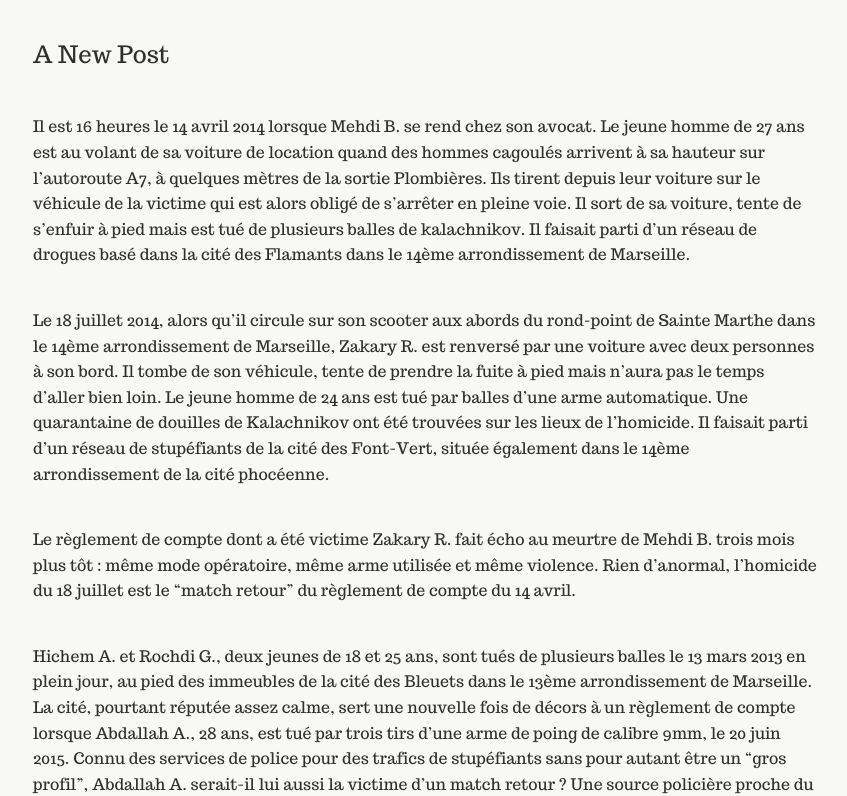
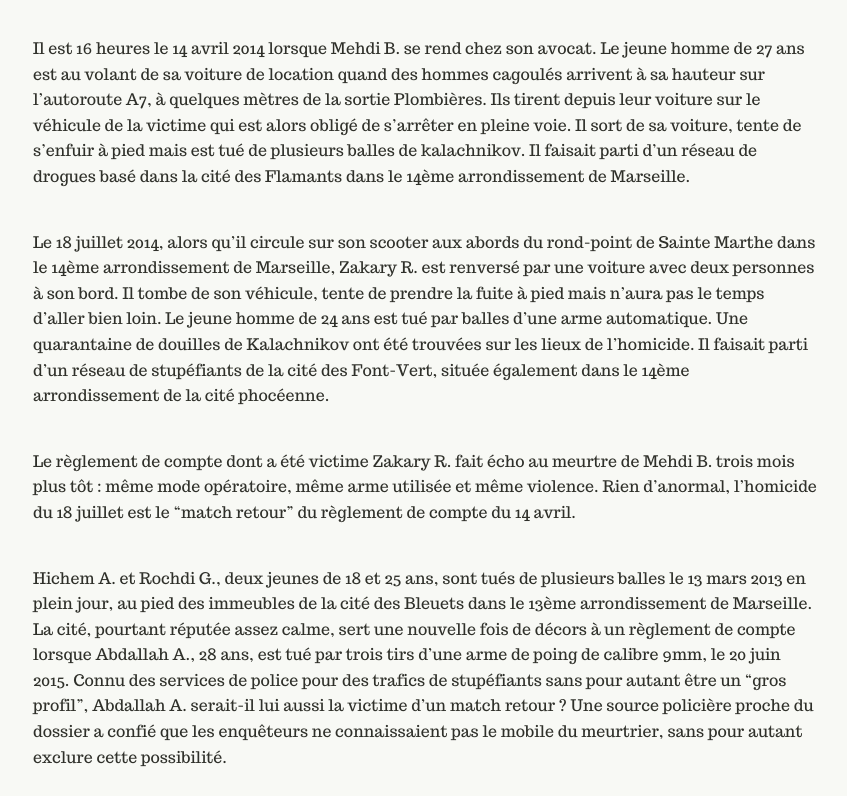
Before and after one commit to reglementsdecomptes/reglementsdecomptes.github.io, a Jekyll site: the page built from _posts/2015-12-11-match-retour-en-cascade-dans-les-quartiers-nord-de-marseille.markdown, in a window 1280 px wide and 900 px high, cut to the strip 104-900 px from the top of the window. Shown: the whole strip, without its empty margins (215-1062 px from the left). Built offline with Jekyll 4.4.1, drawn with Linux system fonts in a browser that asks for light colours.

Commit message:
Updated 2015-12-11-match-retour-en-cascade-dans-les-quartiers-nord-de-marseille.markdown

```diff
--- a/_posts/2015-12-11-match-retour-en-cascade-dans-les-quartiers-nord-de-marseille.markdown
+++ b/_posts/2015-12-11-match-retour-en-cascade-dans-les-quartiers-nord-de-marseille.markdown
@@ -2,9 +2,6 @@
 published: true
 categorie: articles
 ---
-
-
-## A New Post
 
 Il est 16 heures le 14 avril 2014 lorsque Mehdi B. se rend chez son avocat. Le jeune homme de 27 ans est au volant de sa voiture de location quand des hommes cagoulés arrivent à sa hauteur sur l’autoroute A7, à quelques mètres de la sortie Plombières. Ils tirent depuis leur voiture sur le véhicule de la victime qui est alors obligé de s’arrêter en pleine voie. Il sort de sa voiture, tente de s’enfuir à pied mais est tué de plusieurs balles de kalachnikov. Il faisait parti d’un réseau de drogues basé dans la cité des Flamants dans le 14ème arrondissement de Marseille.
 
```
